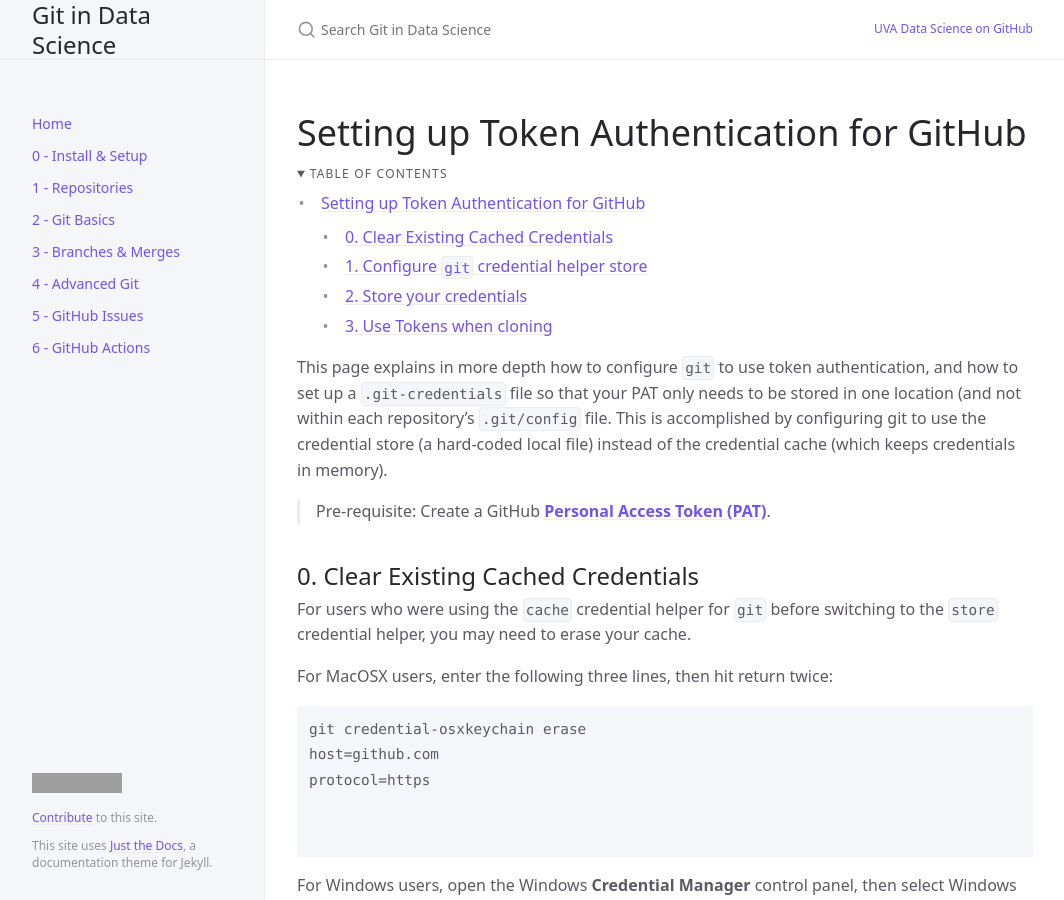
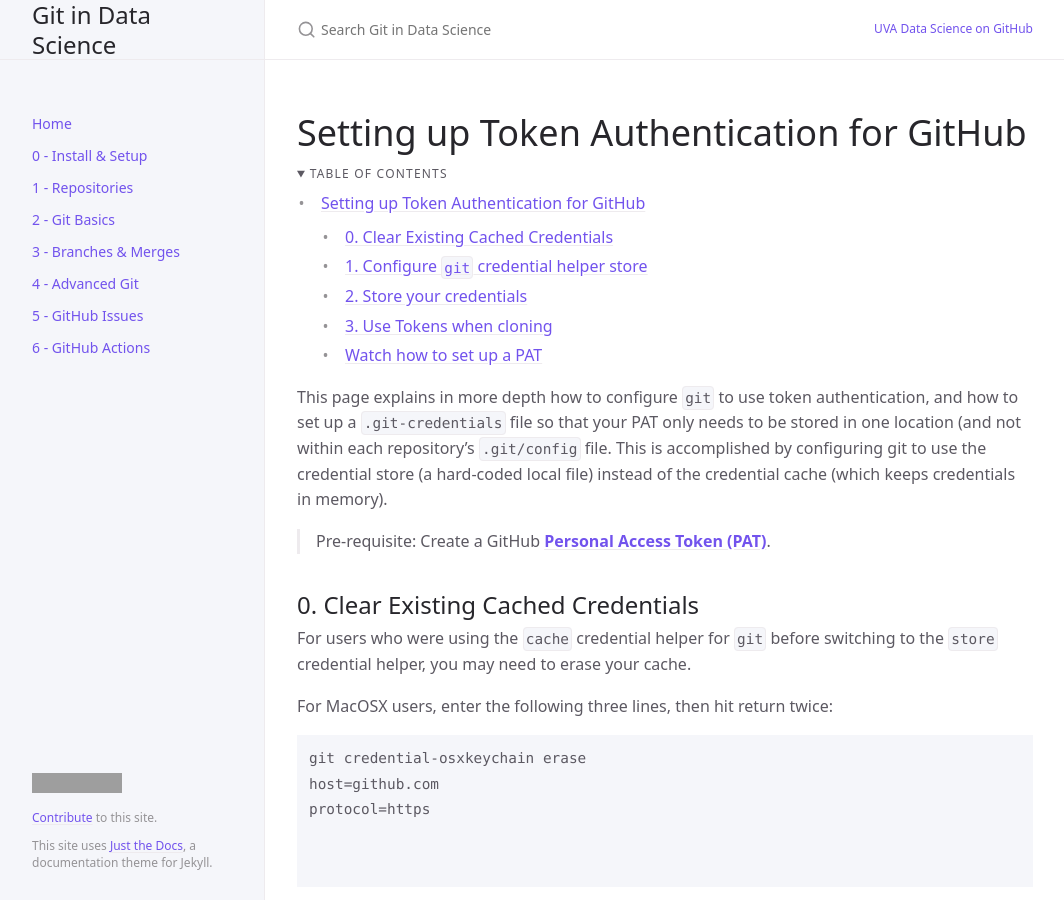
Before and after one commit to UVADS/git-basics, a Jekyll site: the page built from docs/token-authentication.md, in a window 1280 px wide and 900 px high. Shown: the whole window, without its empty margins (107-1171 px from the left). Built offline with Jekyll 4.4.1, drawn with Linux system fonts in a browser that asks for light colours; cached includes are drawn as plain includes; some of the changed text lies outside the part shown; grey boxes are pictures that could not be loaded.

Commit message:
Second video embed for tokens

```diff
--- a/docs/token-authentication.md
+++ b/docs/token-authentication.md
@@ -89,3 +89,7 @@ git remote set-url origin https://github.com/ACCOUNT/REPO.git
 
 > **NOTE:** Never add or commit the `.git-credentials` file to a repository as it contains a sensitive token value, and
 > therefore access to your GitHub account.
+
+## Watch how to set up a PAT
+
+[![Using a Personal Access Token with GitHub](https://i.ytimg.com/vi/C4R2mMx6C-k/maxresdefault.jpg)](https://www.youtube.com/embed/C4R2mMx6C-k?si=UPknm4ygzhenNrRN)
```
Also changed, not shown: docs/setup.md (+1 -1 lines).
